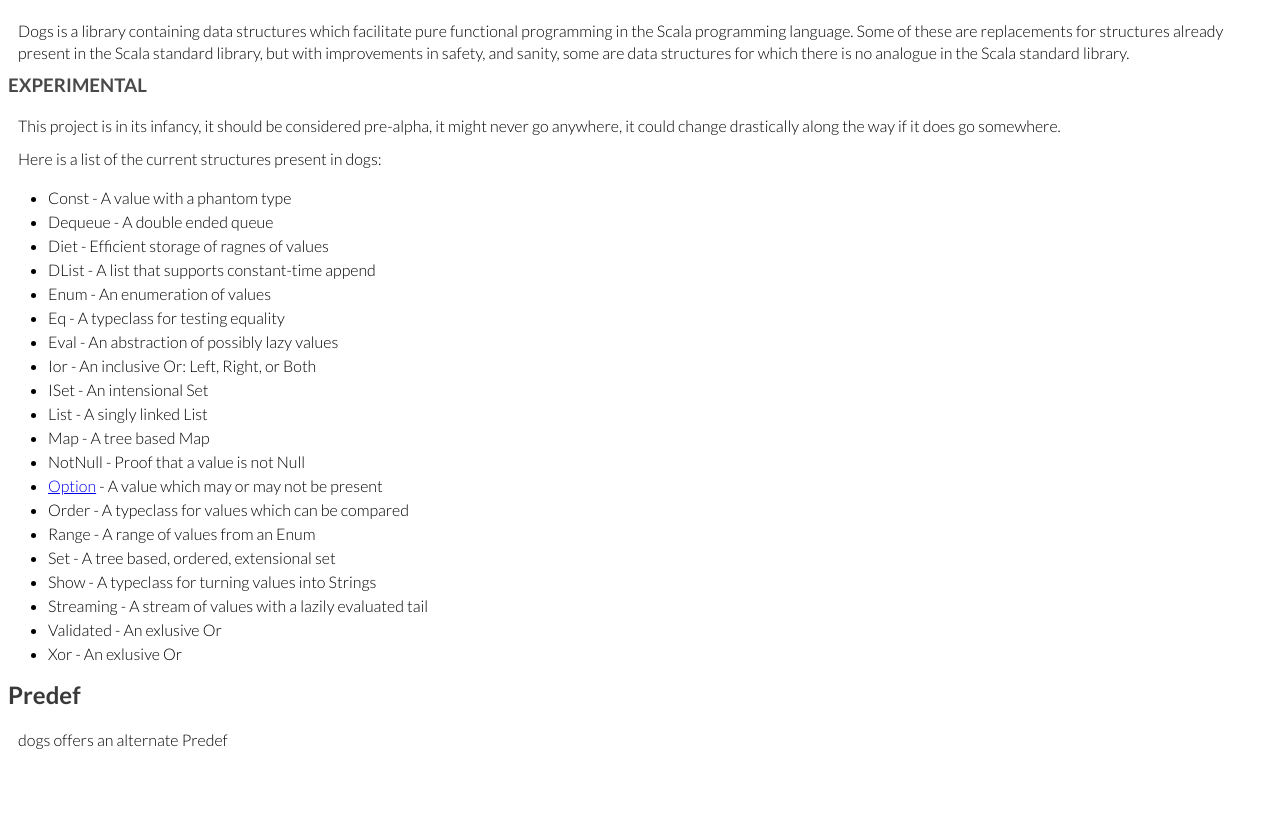
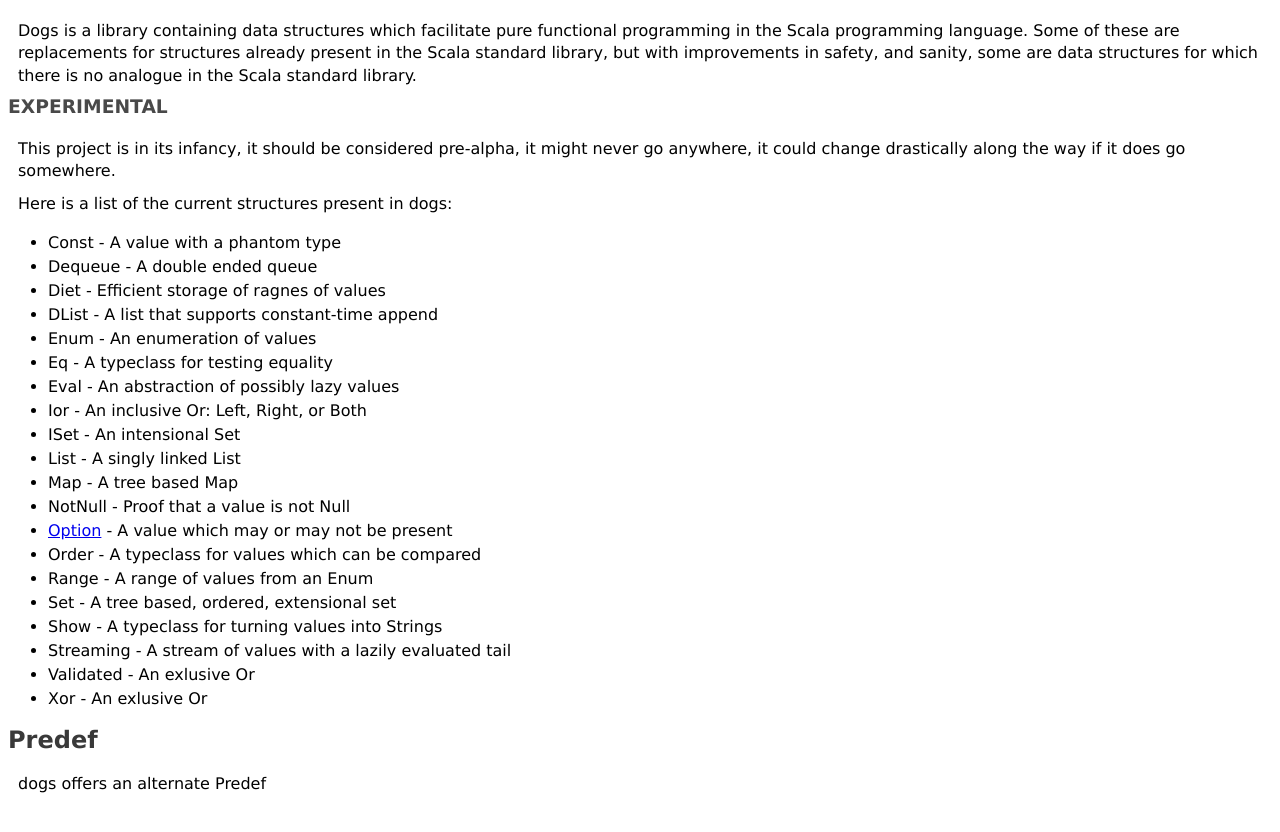
Before and after one commit to typelevel/cats-collections, a Jekyll site: the page built from index.md, in a window 1280 px wide. Shown: the top 832 px of the page. Built offline with Jekyll 4.4.1, drawn with Linux system fonts in a browser that asks for light colours.

Commit message:
updated site

```diff
--- a/css/custom.css
+++ b/css/custom.css
@@ -251,7 +251,7 @@
 
 body {
     color: #000;
-    font:16px/1.5 Lato, "Helvetica Neue", Helvetica, Arial, sans-serif;
+    font:16px/1.5 "Lucida Sans Unicode", "Lucida Grande", sans-serif;
     padding: 0;
 }
 
```
